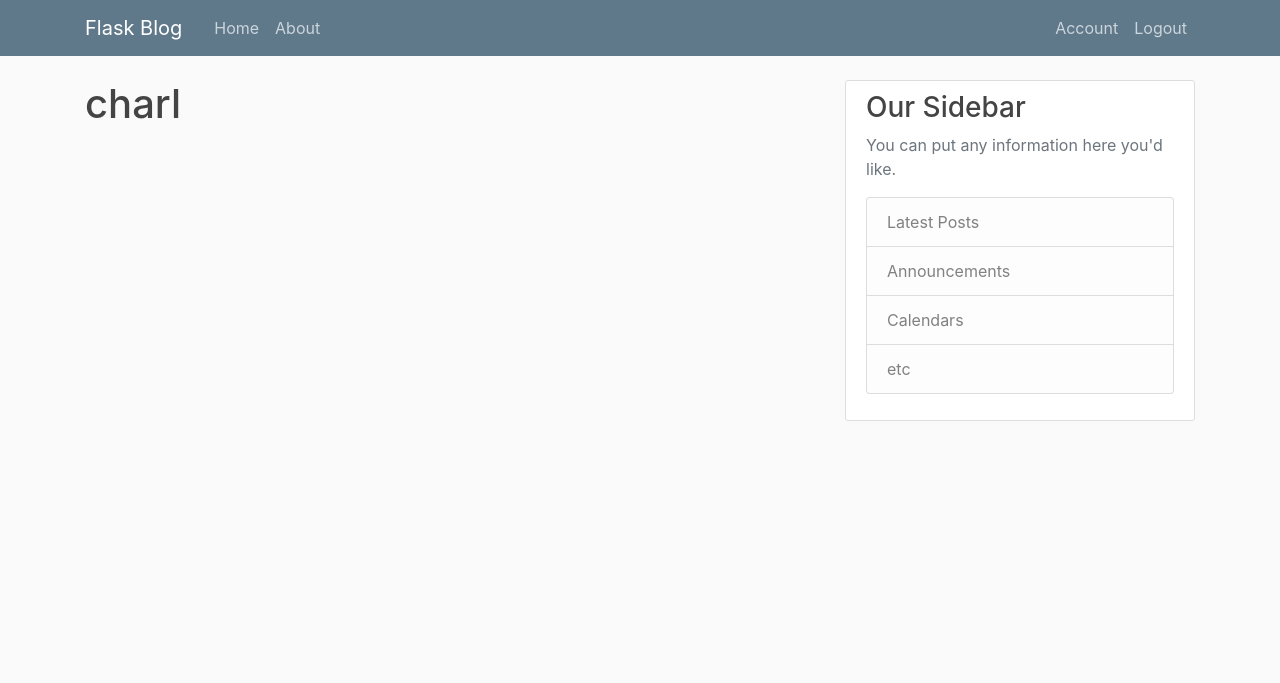
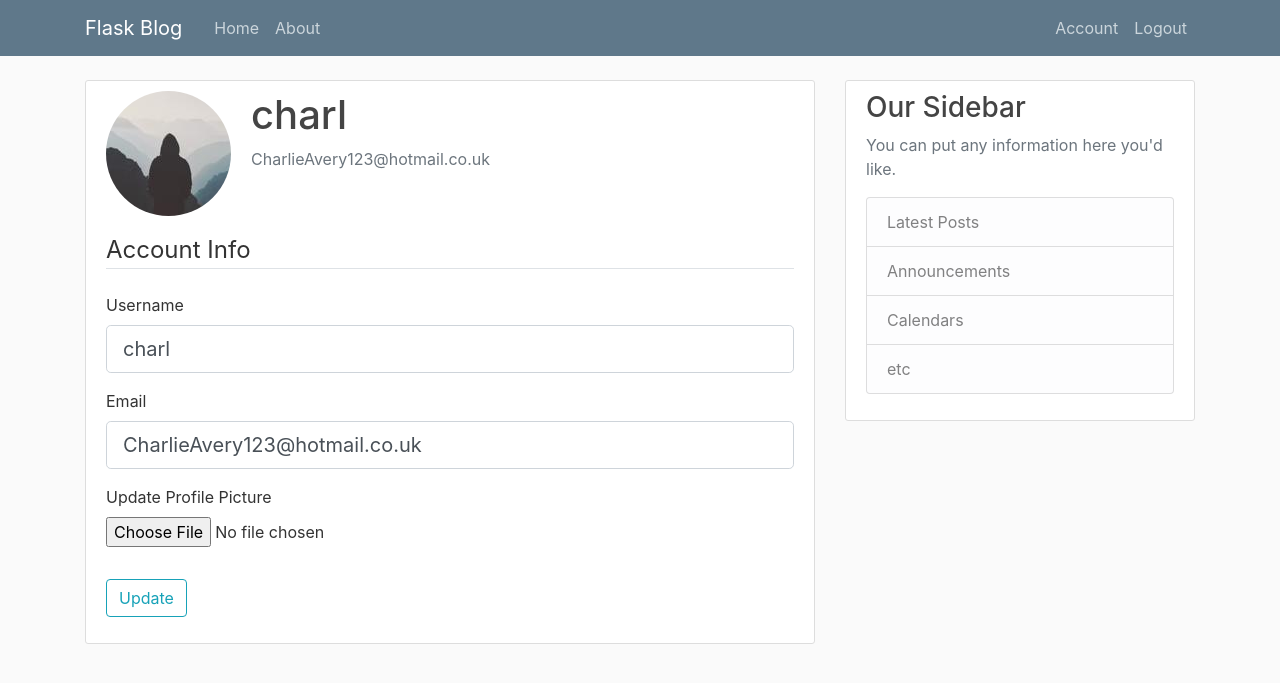
Before and after one commit to charliewhu/Fl_Blog, a Flask app: page /account in a window 1280 px wide. Shown: the top 683 px of the page. Run offline with Flask 2, Linux system fonts and the light colour scheme; a user stored in the database is signed in; some libraries are stand-ins or nearby versions.

Commit message:
added profile page and edit pic functionality

```diff
--- a/flaskblog/forms.py
+++ b/flaskblog/forms.py
@@ -1,6 +1,9 @@
 from flask_wtf import FlaskForm
+from flask_wtf.file import FileField, FileAllowed
 from wtforms import StringField, PasswordField, SubmitField, BooleanField
 from wtforms.validators import DataRequired, Length, Email, EqualTo, ValidationError
+from flask_login import current_user
+
 from flaskblog.models import User
 
 
@@ -31,3 +34,27 @@ class LoginForm(FlaskForm):
     password = PasswordField('Password', validators=[DataRequired()])
     remember = BooleanField('Remember Me')
     submit = SubmitField('Login')
+
+
+class UpdateAccountForm(FlaskForm):
+    username = StringField('Username',
+                           validators=[DataRequired(), Length(min=2, max=20)])
+    email = StringField('Email',
+                        validators=[DataRequired(), Email()])
+    picture = FileField('Update Profile Picture', validators=[FileAllowed(['jpg', 'png'])])
+    submit = SubmitField('Update')
+
+
+    def validate_username(self, username):
+        """Make sure changed username isn't already taken"""
+        if username.data != current_user.username:
+            user = User.query.filter_by(username=username.data).first()
+            if user:
+                raise ValidationError('That username is already taken. Please choose a different one.')
+
+    def validate_email(self, email):
+        """Make sure changed email isn't already taken"""
+        if email.data != current_user.email:
+            user = User.query.filter_by(email=email.data).first()
+            if user:
+                raise ValidationError('That email is already taken. Please choose a different one.')
--- a/flaskblog/routes.py
+++ b/flaskblog/routes.py
@@ -1,19 +1,23 @@
+import os
+import secrets
 from flask import render_template, url_for, flash, redirect, request
+from PIL import Image
 from flaskblog import app, db, bcrypt
-from flaskblog.forms import RegistrationForm, LoginForm
+from flaskblog.forms import RegistrationForm, LoginForm,UpdateAccountForm
 from flaskblog.models import User, Post
 from flask_login import login_user, current_user, logout_user, login_required
 
 
+
 posts = [
     {
-        'author': 'Corey Schafer',
+        'author': 'TestUser1',
         'title': 'Blog Post 1',
         'content': 'First post content',
         'date_posted': 'April 20, 2018'
     },
     {
-        'author': 'Jane Doe',
+        'author': 'TestUser2',
         'title': 'Blog Post 2',
         'content': 'Second post content',
         'date_posted': 'April 21, 2018'
@@ -69,7 +73,39 @@ def logout():
     return redirect(url_for('home'))
 
 
-@app.route("/account")
+def save_picture(form_picture):
+    """create random name to avoid file name clashes
+    create a filename fn
+    add file into folder path"""
+    random_hex      = secrets.token_hex(8)
+    _, f_ext        = os.path.splitext(form_picture.filename)
+    picture_fn      = random_hex + f_ext
+    picture_path    = os.path.join(app.root_path, 'static/profile_pics', picture_fn)
+
+    output_size = (125, 125)
+    i = Image.open(form_picture)
+    i.thumbnail(output_size)
+    i.save(picture_path)
+
+    return picture_fn
+
+
+@app.route("/account", methods=['GET', 'POST'])
 @login_required
 def account():
-    return render_template('account.html', title='Account')
+    form = UpdateAccountForm()
+    if form.validate_on_submit():
+        if form.picture.data:
+            picture_file = save_picture(form.picture.data)
+            current_user.image_file = picture_file
+        current_user.username = form.username.data
+        current_user.email = form.email.data
+        db.session.commit()
+        flash('Your account has been updated!', 'success')
+        return redirect(url_for('account'))
+    elif request.method == 'GET':
+        form.username.data = current_user.username
+        form.email.data = current_user.email
+    image_file = url_for('static', filename='profile_pics/' + current_user.image_file)
+    return render_template('account.html', title='Account',
+                           image_file=image_file, form=form)
--- a/flaskblog/templates/account.html
+++ b/flaskblog/templates/account.html
@@ -1,4 +1,57 @@
 {% extends "base.html" %}
 {% block content %}
-    <h1>{{ current_user.username }}</h1>
+    <div class="content-section">
+      <div class="media">
+        <img class="rounded-circle account-img" src="{{ image_file }}">
+        <div class="media-body">
+          <h2 class="account-heading">{{ current_user.username }}</h2>
+          <p class="text-secondary">{{ current_user.email }}</p>
+        </div>
+      </div>
+        <form method="POST" action="" enctype="multipart/form-data">
+            {{ form.hidden_tag() }}
+            <fieldset class="form-group">
+                <legend class="border-bottom mb-4">Account Info</legend>
+                <div class="form-group">
+                    {{ form.username.label(class="form-control-label") }}
+
+                    {% if form.username.errors %}
+                        {{ form.username(class="form-control form-control-lg is-invalid") }}
+                        <div class="invalid-feedback">
+                            {% for error in form.username.errors %}
+                                <span>{{ error }}</span>
+                            {% endfor %}
+                        </div>
+                    {% else %}
+                        {{ form.username(class="form-control form-control-lg") }}
+                    {% endif %}
+                </div>
+                <div class="form-group">
+                    {{ form.email.label(class="form-control-label") }}
+                    {% if form.email.errors %}
+                        {{ form.email(class="form-control form-control-lg is-invalid") }}
+                        <div class="invalid-feedback">
+                            {% for error in form.email.errors %}
+                                <span>{{ error }}</span>
+                            {% endfor %}
+                        </div>
+                    {% else %}
+                        {{ form.email(class="form-control form-control-lg") }}
+                    {% endif %}
+                </div>
+                <div class="form-group">
+                    {{ form.picture.label() }}
+                    {{ form.picture(class="form-control-file") }}
+                    {% if form.picture.errors %}
+                        {% for error in form.picture.errors %}
+                            <span class="text-danger">{{ error }}</span></br>
+                        {% endfor %}
+                    {% endif %}
+                </div>
+            </fieldset>
+            <div class="form-group">
+                {{ form.submit(class="btn btn-outline-info") }}
+            </div>
+        </form>
+    </div>
 {% endblock content %}
--- a/flaskblog/templates/base.html
+++ b/flaskblog/templates/base.html
@@ -45,6 +45,7 @@
   </header>
   <main role="main" class="container">
     <div class="row">
+
       <div class="col-md-8">
         {% with messages = get_flashed_messages(with_categories=true) %}
           {% if messages %}
@@ -57,6 +58,7 @@
         {% endwith %}
         {% block content %}{% endblock %}
       </div>
+
       <div class="col-md-4">
         <div class="content-section">
           <h3>Our Sidebar</h3>
@@ -70,6 +72,7 @@
           </p>
         </div>
       </div>
+
     </div>
   </main>
 
```
Also changed, not shown: flaskblog/models.py (+10 -10 lines), flaskblog/templates/register.html (+24 -22 lines), flaskblog/site.db, flaskblog/static/profile_pics/4dc98b5f03f08f14.png (added), flaskblog/static/profile_pics/6890366729a8fb82.jpg (added), flaskblog/static/profile_pics/default.jpg (added), flaskblog/static/profile_pics/df59b2fcf9ad0ccf.png (added).
